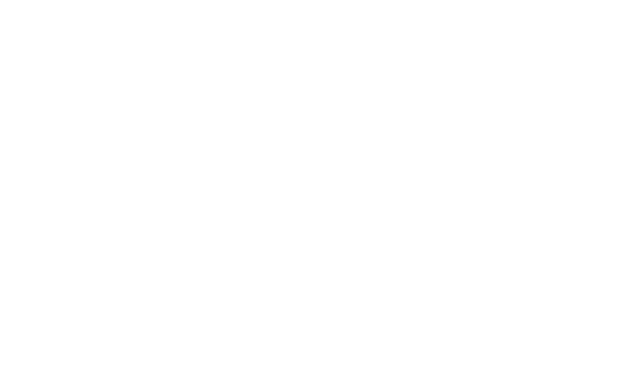
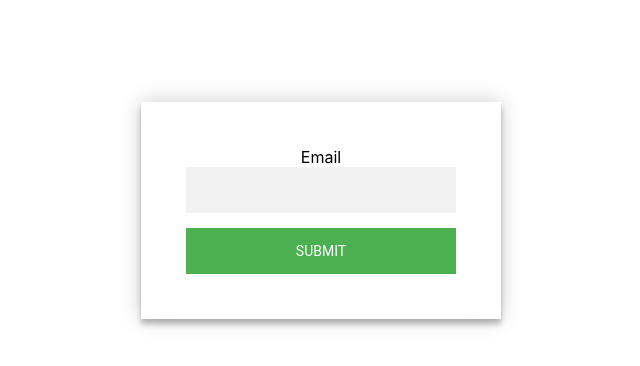
Before and after one commit to naveenmehtaison/expense-tracker, a React (Create React App) app: page /forgetpassword in a window 1280 px wide. Before the commit this address had no page. Shown: the top 366 px of the page, without its empty margins (319-959 px from the left). Built offline with nearby package versions, Linux system fonts and the light colour scheme.

Commit message:
Forget Password

```diff
--- /dev/null
+++ b/src/Components/Forgetpassword.js
@@ -0,0 +1,42 @@
+import classes from './login.module.css'
+import axios from 'axios'
+const Forgetpassword=()=>{
+    async function hanldeforgetpassword(e){
+        console.log(e.target.email.value)
+        try{
+          const res = axios.post('https://identitytoolkit.googleapis.com/v1/accounts:sendOobCode?key=AIzaSyBDR5SSxYk2jPHpBjbYZNPoa76PPAmRPdo',{
+            requestType:"PASSWORD_RESET",
+            email:e.target.email.value
+
+          }
+
+        )
+        alert('check your email')
+
+        }
+        catch(err){
+            alert(err)
+
+        }
+      }
+    return(
+        <>
+            <div className={classes.loginpage}>
+                <div className={classes.form}>
+                    <form onSubmit={hanldeforgetpassword}>
+                        <label htmlFor='email'>Email</label>
+                        <input id='email' required></input>
+                        {/* <label htmlFor='password'>Password</label>
+                        <input id='password' required></input> */}
+                        <button type='submit'>Submit</button>
+
+
+
+                    </form>
+                </div>
+            </div>
+
+        </>
+    )
+}
+export default Forgetpassword
--- a/src/Components/Form.js
+++ b/src/Components/Form.js
@@ -33,6 +33,7 @@
                 returnSecureToken: true
             })
             console.log(res.data)
+            alert('email verified sucessfully')
         }
         catch(err){
             console.log(err)
--- a/src/Components/Login.js
+++ b/src/Components/Login.js
@@ -4,7 +4,7 @@
 
 import classes from './login.module.css'
 import React from 'react'
-
+import Forgetpassword from './Forgetpassword'
 import { ToastContainer, toast } from 'react-toastify'
 import 'react-toastify/dist/ReactToastify.css'
 
@@ -12,6 +12,7 @@
 
 const Login=()=>{
     const [login,setlogin] = useState(true)
+    const [forgpass,setforgpass] = useState(false)
 
     const navigate = useNavigate()
 
@@ -25,6 +26,7 @@
 
 
     };
+
     async function handlesignup(e){
       try{
         e.preventDefault()
@@ -114,12 +116,14 @@
                     </div>
                 </form>
                     <button  style={{background:'lightgreen'}}onClick={()=>{setlogin(!login)}}>Create A new account</button>
+                    <span style={{cursor:'pointer'}} onClick={()=>{setforgpass(!forgpass)}} >Forget Password</span>
+                    {forgpass && navigate('/forgetpassword')}
                     <div/>
               </div>
 
             </div>
           }
-          <button onClick={()=>{notify()}}>NOtify</button>
+
 
           { login &&
           <div className={classes.loginpage}>
@@ -139,6 +143,7 @@
               </div>
             </form>
             <button  style={{background:'lightgreen'}}onClick={()=>{setlogin(!login)}}>ALready have an account</button>
+
             </div>
 
           </div>}
--- a/src/Components/Routes.js
+++ b/src/Components/Routes.js
@@ -2,6 +2,7 @@
 import Home from "./Home";
 import Login from "./Login";
 import Form from "./Form";
+import Forgetpassword from "./Forgetpassword";
 const Myroutes=()=>{
     return(
         <Routes>
@@ -9,6 +10,7 @@
             <Route path='/' element={<Login/>}/>
             <Route path = '/form' element={<Form/>}/>
             <Route path='/login' element={<Login/>}/>
+            <Route path='/forgetpassword' element={<Forgetpassword/>}/>
 
         </Routes>
 
```
